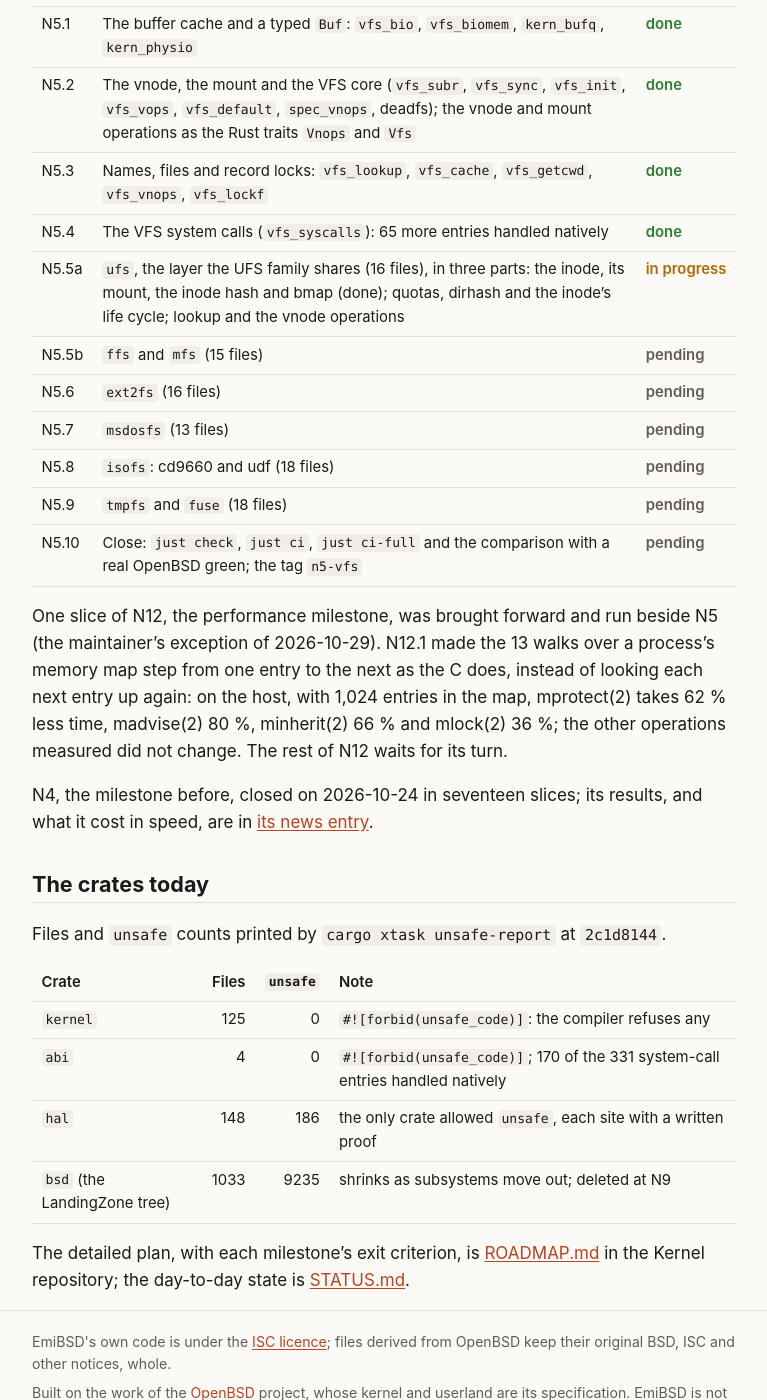
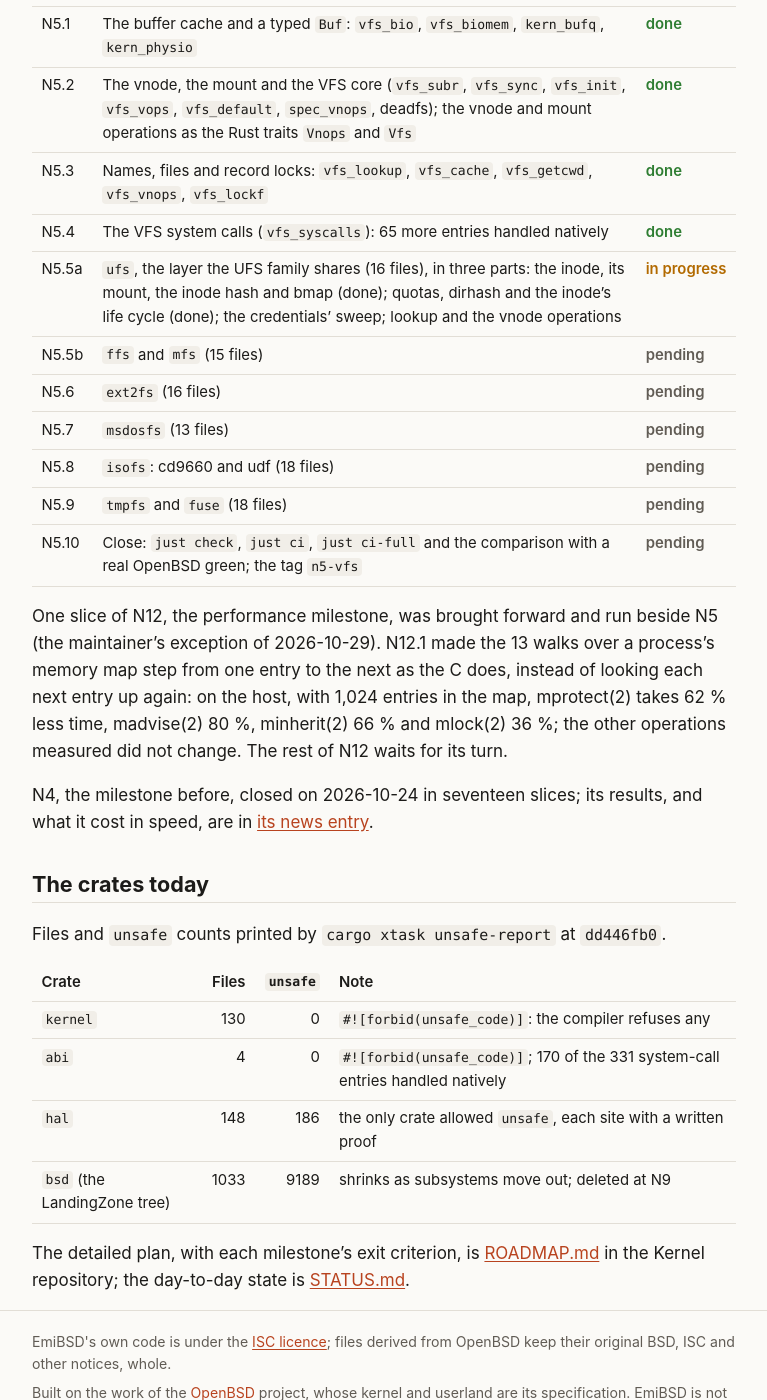
Before and after one commit to EmiBSD/Portal, a Jekyll site: the page built from status.md, in a window 1280 px wide and 1400 px high, scrolled down 2104 px. Shown: the whole window, without its empty margins (256-1023 px from the left). Built offline with Jekyll 4.4.1, drawn with Linux system fonts in a browser that asks for light colours; some of the changed text lies outside the part shown.

Commit message:
status: N5.5a2 done; figures at Kernel dd446fb0
Co-Authored-By: Claude Opus 5.5 <noreply@anthropic.com>

```diff
--- a/_data/news.json
+++ b/_data/news.json
@@ -1,4 +1,5 @@
 [
+  {"date": "2026-10-31T02:54:37-03:00", "repo": "Kernel", "title": "N5.5a2 done: quotas, dirhash and the inode's life cycle are the kernel's", "url": "https://github.com/EmiBSD/Kernel/commit/dd446fb0"},
   {"date": "2026-10-31T00:02:46-03:00", "repo": "Kernel", "title": "N5.5a1 done: the UFS inode, its mount, the inode hash and bmap are the kernel's; ffs, ext2fs and mfs run on them", "url": "https://github.com/EmiBSD/Kernel/commit/2c1d8144"},
   {"date": "2026-10-30T15:49:07-03:00", "repo": "Kernel", "title": "N5.4 done: the 65 VFS system calls are the kernel's, 170 of 331 entries handled natively", "url": "https://github.com/EmiBSD/Kernel/commit/6318b4e4"},
   {"date": "2026-10-30T10:19:53-03:00", "repo": "Kernel", "title": "N5.3 done: path lookup, the name cache, getcwd and record locks are the kernel's", "url": "https://github.com/EmiBSD/Kernel/commit/681eb4aa"},
--- a/_data/status.json
+++ b/_data/status.json
@@ -1,12 +1,12 @@
 {
-  "commit": "2c1d8144",
+  "commit": "dd446fb0",
   "date": "2026-10-31",
-  "at": "N5.5a1, the first of N5.5a's three parts",
+  "at": "N5.5a2, the second of N5.5a's parts",
   "crates": [
-    {"name": "kernel", "files": 125, "unsafe": 0, "note": "`#![forbid(unsafe_code)]`: the compiler refuses any"},
+    {"name": "kernel", "files": 130, "unsafe": 0, "note": "`#![forbid(unsafe_code)]`: the compiler refuses any"},
     {"name": "abi", "files": 4, "unsafe": 0, "note": "`#![forbid(unsafe_code)]`; 170 of the 331 system-call entries handled natively"},
     {"name": "hal", "files": 148, "unsafe": 186, "note": "the only crate allowed `unsafe`, each site with a written proof"},
-    {"name": "bsd", "label": "the LandingZone tree", "files": 1033, "unsafe": 9235, "note": "shrinks as subsystems move out; deleted at N9"}
+    {"name": "bsd", "label": "the LandingZone tree", "files": 1033, "unsafe": 9189, "note": "shrinks as subsystems move out; deleted at N9"}
   ],
   "milestones": [
     {"name": "N0", "title": "Bootstrap", "scope": "lineage records, tooling, the `unsafe` budget, the baseline", "date": "2026-10-09T04:31:58-03:00", "url": "https://github.com/EmiBSD/Kernel/releases/tag/n0-bootstrap"},
@@ -31,7 +31,7 @@
       {"slice": "N5.2", "what": "The vnode, the mount and the VFS core (`vfs_subr`, `vfs_sync`, `vfs_init`, `vfs_vops`, `vfs_default`, `spec_vnops`, deadfs); the vnode and mount operations as the Rust traits `Vnops` and `Vfs`", "state": "done"},
       {"slice": "N5.3", "what": "Names, files and record locks: `vfs_lookup`, `vfs_cache`, `vfs_getcwd`, `vfs_vnops`, `vfs_lockf`", "state": "done"},
       {"slice": "N5.4", "what": "The VFS system calls (`vfs_syscalls`): 65 more entries handled natively", "state": "done"},
-      {"slice": "N5.5a", "what": "`ufs`, the layer the UFS family shares (16 files), in three parts: the inode, its mount, the inode hash and bmap (done); quotas, dirhash and the inode's life cycle; lookup and the vnode operations", "state": "in progress"},
+      {"slice": "N5.5a", "what": "`ufs`, the layer the UFS family shares (16 files), in three parts: the inode, its mount, the inode hash and bmap (done); quotas, dirhash and the inode's life cycle (done); the credentials' sweep; lookup and the vnode operations", "state": "in progress"},
       {"slice": "N5.5b", "what": "`ffs` and `mfs` (15 files)"},
       {"slice": "N5.6", "what": "`ext2fs` (16 files)"},
       {"slice": "N5.7", "what": "`msdosfs` (13 files)"},
```
